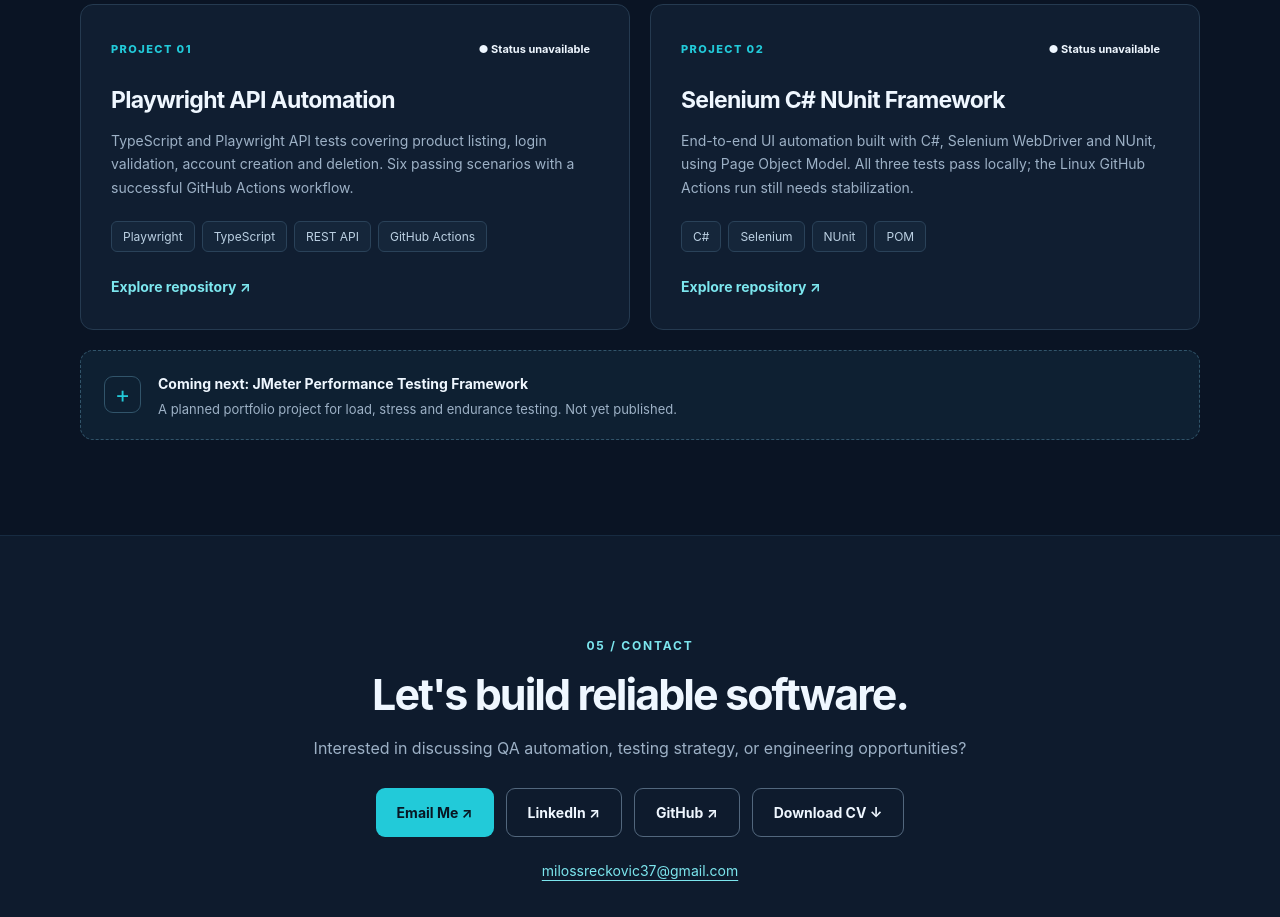
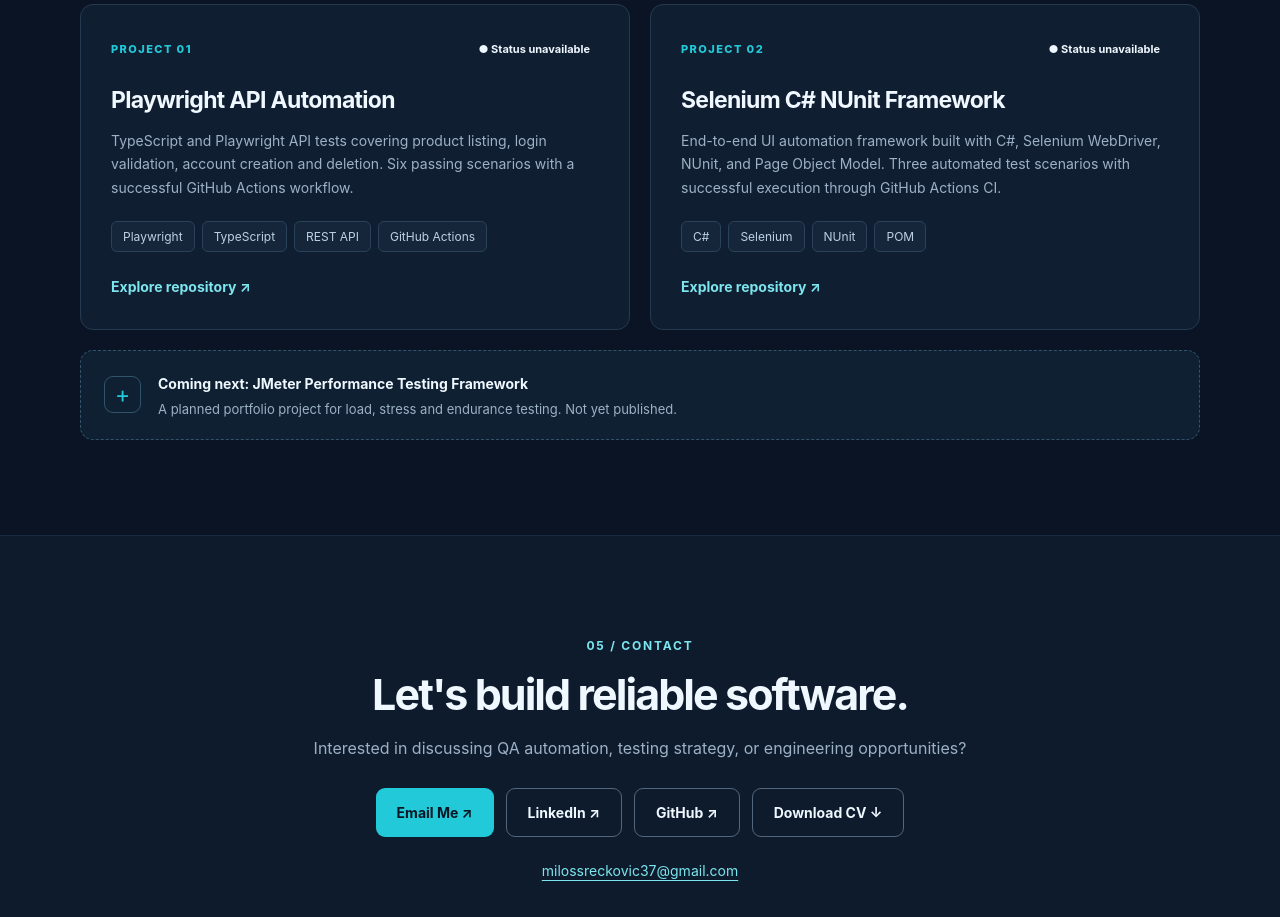
Before and after one commit to MilosSreckovic/MilosSreckovic.github.io, a plain HTML site: page index.html in a window 1280 px wide. Shown: the part 4080-4997 px from the top of the page. Drawn offline with Linux system fonts and the light colour scheme; no server answers.

Commit message:
Refactor Selenium project card details
Updated project card for Selenium C# NUnit Framework with improved description and CI status.

```diff
--- a/index.html
+++ b/index.html
@@ -61,7 +61,7 @@
 </div></div></section>
 <section class="section" id="projects"><div class="container"><div class="section-heading"><span class="section-index">04 / FEATURED PROJECTS</span><h2>Automation in practice.</h2><p>Real repositories, practical testing approaches, and transparent execution status.</p></div><div class="project-grid">
 <article class="project-card"><div class="project-top"><span class="project-number">PROJECT 01</span><span   class="project-status"   id="playwright-ci-status"   aria-live="polite" >   ● Checking CI... </span></div><h3>Playwright API Automation</h3><p>TypeScript and Playwright API tests covering product listing, login validation, account creation and deletion. Six passing scenarios with a successful GitHub Actions workflow.</p><div class="project-tags"><span>Playwright</span><span>TypeScript</span><span>REST API</span><span>GitHub Actions</span></div><a class="project-link" href="https://github.com/MilosSreckovic/QA-Automation-Exercise" rel="noopener noreferrer" target="_blank">Explore repository ↗</a></article>
-<article class="project-card"><div class="project-top"><span class="project-number">PROJECT 02</span><span   class="project-status"   id="selenium-ci-status"   aria-live="polite" >   ● Checking CI... </span></div><h3>Selenium C# NUnit Framework</h3><p>End-to-end UI automation built with C#, Selenium WebDriver and NUnit, using Page Object Model. All three tests pass locally; the Linux GitHub Actions run still needs stabilization.</p><div class="project-tags"><span>C#</span><span>Selenium</span><span>NUnit</span><span>POM</span></div><a class="project-link" href="https://github.com/MilosSreckovic/AutomationExerciseForSokin-CsharpSeleniumNunit" rel="noopener noreferrer" target="_blank">Explore repository ↗</a></article>
+<article class="project-card"><div class="project-top"><span class="project-number">PROJECT 02</span><span   class="project-status"   id="selenium-ci-status"   aria-live="polite" >   ● Checking CI... </span></div><h3>Selenium C# NUnit Framework</h3><p>End-to-end UI automation framework built with C#, Selenium WebDriver, NUnit, and Page Object Model. Three automated test scenarios with successful execution through GitHub Actions CI.</p><div class="project-tags"><span>C#</span><span>Selenium</span><span>NUnit</span><span>POM</span></div><a class="project-link" href="https://github.com/MilosSreckovic/AutomationExerciseForSokin-CsharpSeleniumNunit" rel="noopener noreferrer" target="_blank">Explore repository ↗</a></article>
 </div><div class="upcoming-project"><span class="upcoming-icon">+</span><div><strong>Coming next: JMeter Performance Testing Framework</strong><p>A planned portfolio project for load, stress and endurance testing. Not yet published.</p></div></div></div></section>
 <section class="section section-alt" id="contact"><div class="container contact-section"><span class="section-index">05 / CONTACT</span><h2>Let's build reliable software.</h2><p>Interested in discussing QA automation, testing strategy, or engineering opportunities?</p><div class="actions"><a class="button primary" href="mailto:milossreckovic37@gmail.com">Email Me ↗</a><a class="button secondary" href="https://www.linkedin.com/in/milos-sreckovic/" rel="noopener noreferrer" target="_blank">LinkedIn ↗</a><a class="button secondary" href="https://github.com/MilosSreckovic" rel="noopener noreferrer" target="_blank">GitHub ↗</a><a class="button secondary" download="MilosSreckovicCv.pdf" href="assets/MilosSreckovicCv.pdf">Download CV ↓</a></div><p class="contact-email"><a href="mailto:milossreckovic37@gmail.com">milossreckovic37@gmail.com</a></p></div></section>
 </main>
```
